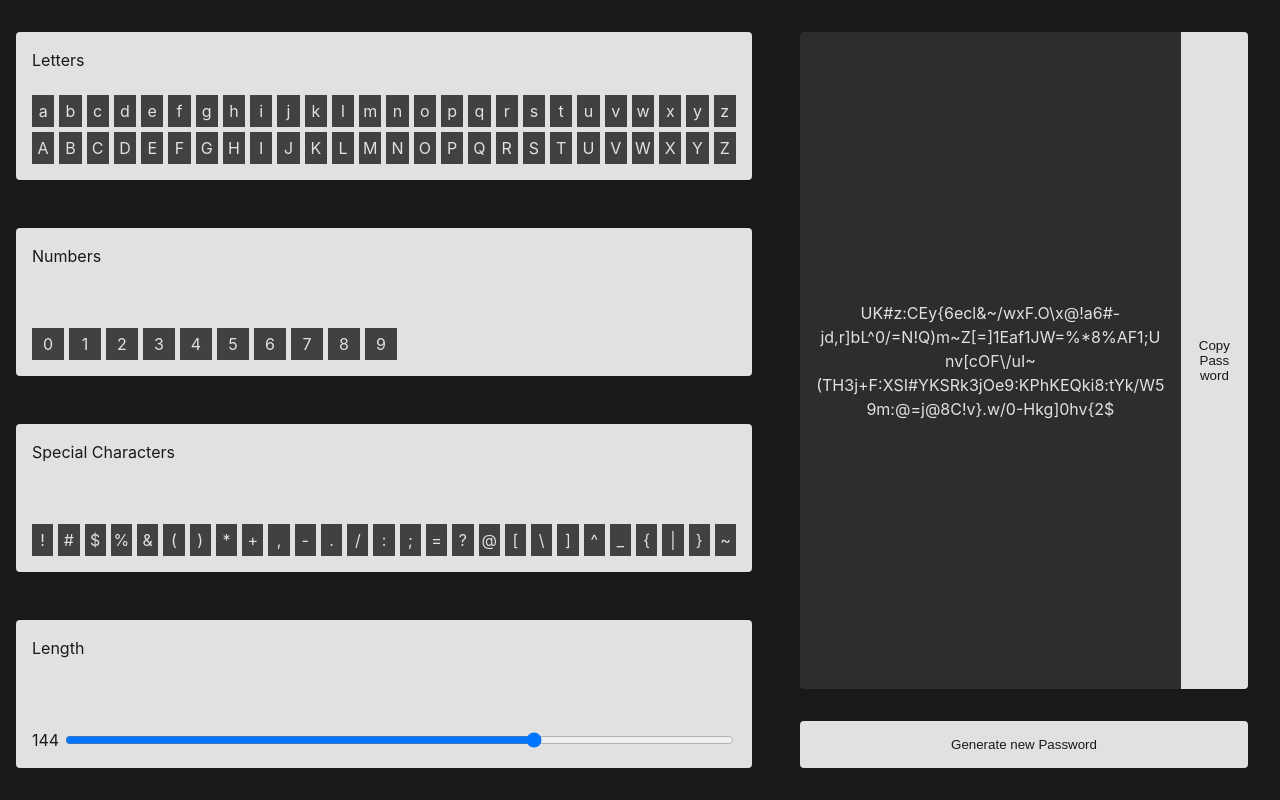
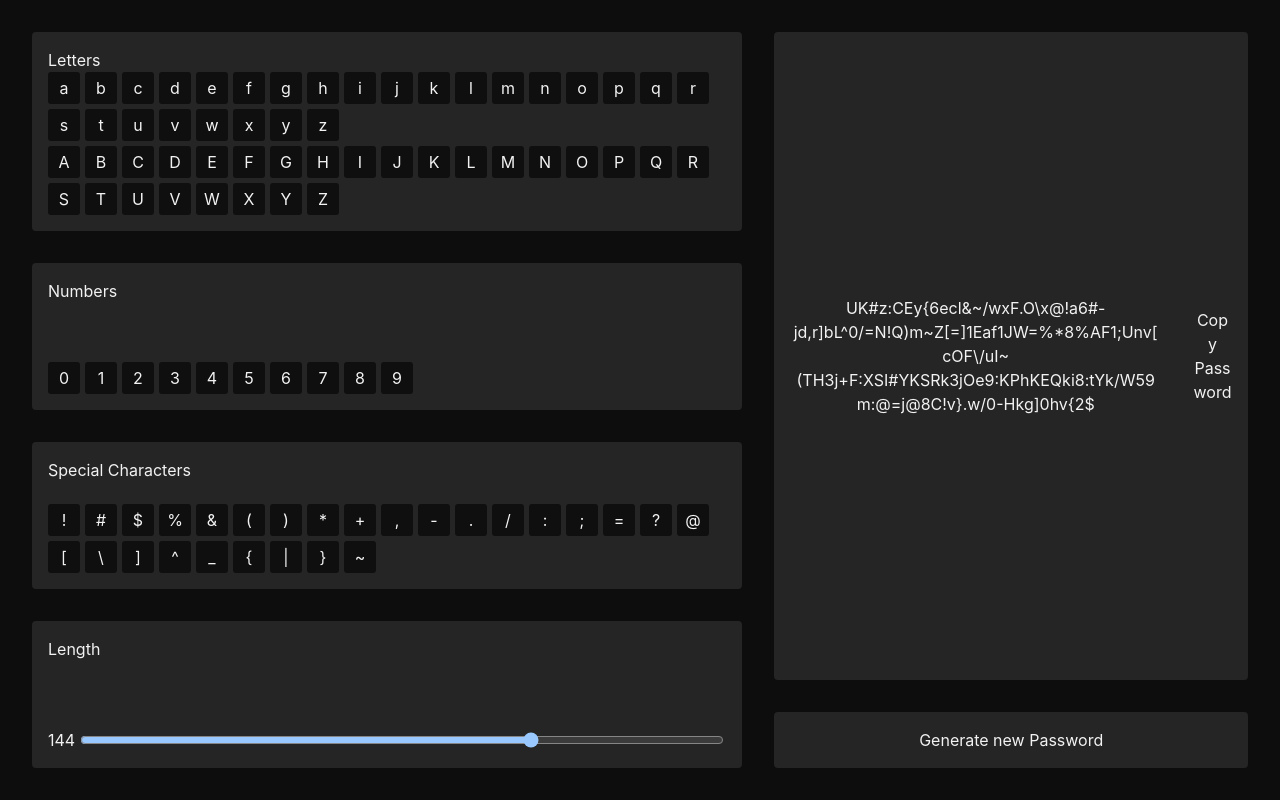
Before and after one commit to moritz-schuessler/password-generator, a Svelte app: page / in a window 1280 px wide. Built offline with nearby package versions, Linux system fonts and the light colour scheme.

Commit message:
Changed Styling

```diff
--- a/src/App.svelte
+++ b/src/App.svelte
@@ -39,5 +39,14 @@ import {lowerCases, upperCases, numbers, specials} from "./lib/stores.js";
 <style>
     main {
         display: flex;
+
+        height: 100dvh;
+        width: 100dvw;
+
+        padding: 2rem;
+        gap: 2rem;
+
+        color: hsl(var(--lightColor));
+        background-color: hsl(var(--darkColor));
     }
 </style>
--- a/src/app.css
+++ b/src/app.css
@@ -1,13 +1,14 @@
 :root {
+  --darkColor: 0, 0%, 5%;
+  --lightColor: 0, 0%, 95%;
+  --accentColor: 39, 87% ,59%;
+
+  --passwordWidth: 40dvw;
+  --settingsWidth: 60dvw;
+
   font-family: Inter, system-ui, Avenir, Helvetica, Arial, sans-serif;
   line-height: 1.5;
   font-weight: 400;
-
-  box-sizing: border-box;
-
-  color-scheme: light dark;
-  color: rgb(225,225,225);
-  background-color: rgb(25,25,25);
 
   font-synthesis: none;
   text-rendering: optimizeLegibility;
@@ -16,17 +17,23 @@
   -webkit-text-size-adjust: 100%;
 }
 
-* {
+*, *::before, *::after {
   box-sizing: border-box;
 }
 
 html {
-  overflow: hidden;
-  height: 100%;
+  color-scheme: dark;
+  overscroll-behavior: none;
 }
 
 body {
-  height: 100%;
-  overflow: auto;
   margin: 0;
+
+  color: hsl(var(--lightColor));
+  background-color: hsl(var(--darkColor));
 }
+
+button {
+  all: unset;
+  box-sizing: border-box;
+}
--- a/src/lib/password/Password.svelte
+++ b/src/lib/password/Password.svelte
@@ -42,8 +42,8 @@
         gap: 2rem;
 
         height: 100%;
+        width: 100%;
 
-        padding: 2rem;
         overflow-wrap: anywhere;
         text-align: center;
         hyphens: none;
@@ -52,10 +52,12 @@
     .password-wrapper {
         display: flex;
         height: 100%;
+
+        border-radius: 4px;
     }
 
     .password {
-        background-color: rgba(225,225,225,0.1);
+        background-color: hsla(var(--lightColor), .1);
 
         display: flex;
         flex-basis: 85%;
@@ -70,21 +72,17 @@
     }
 
     button {
-        color: rgb(25,25,25);
-        background-color: rgb(225,225,225);
+        color: hsl(var(--lightColor));
+        background-color: hsla(var(--lightColor), .1);
 
-        border: none;
         border-radius: 4px;
 
         padding: 1rem;
     }
 
-    button:hover {
-        background-color: rgba(225,225,225,0.8);
-    }
-
-    button:active {
-        background-color: rgba(225,225,225,0.7);
+    button:hover, button:active {
+        background-color: hsla(var(--lightColor), .2);
+        color: hsl(var(--lightColor));
     }
 
     .copyPassword {
--- a/src/lib/password/PasswordWrapper.svelte
+++ b/src/lib/password/PasswordWrapper.svelte
@@ -1,4 +1,3 @@
-
 <div>
     <slot></slot>
 </div>
@@ -9,7 +8,7 @@
         align-items: center;
         justify-content: center;
 
-        height: 100vh;
-        width: 40vw;
+        height: 100%;
+        width: var(--passwordWidth)
     }
 </style>
--- a/src/lib/settings/Character.svelte
+++ b/src/lib/settings/Character.svelte
@@ -9,22 +9,25 @@
 
 <div class="wrapper">
     {#each characters as {character, isToggled}}
-        <div id={character} on:click={toggle} class="character {isToggled?'enabled':'disabled'}">
+        <button id={character} on:click={toggle} class="character {isToggled?'enabled':'disabled'}">
             {character}
-        </div>
+        </button>
     {/each}
 </div>
 
 <style>
     .wrapper {
         display: flex;
-        justify-content: flex-start;
-        column-gap: 5px;
+        justify-content: start;
+        flex-wrap: wrap;
+        gap: 5px;
     }
 
     .character {
-        color: #e1e1e1;
-        background-color: #191919  ;
+        all: unset;
+
+        color: hsl(var(--lightColor));
+        background-color: hsla(var(--darkColor), 1);
 
         display: flex;
         justify-content: center;
@@ -32,26 +35,20 @@
 
         width: 2rem;
         height: 2rem;
+
+        border-radius: 3px;
+    }
+
+    .character:hover {
+        background-color: hsla(var(--darkColor), .6);
     }
 
     .enabled {
-        background-color: rgb(25,25,25,0.8);
+        background-color: hsla(var(--darkColor), .9);
     }
 
     .disabled {
-        background-color: rgb(25,25,25,0.3);
-        color: rgb(25,25,25);
-    }
-
-    input {
-        color: rgb(25,25,25);
-        background-color: rgb(25,25,25,0.4);
-
-        border: none;
-        border-radius: 3px;
-
-        padding: 5px;
-
-        width: 100%;
+        background-color: hsla(var(--darkColor), .3);
+        color: hsla(var(--lightColor));
     }
 </style>
--- a/src/lib/settings/Setting.svelte
+++ b/src/lib/settings/Setting.svelte
@@ -12,20 +12,18 @@
 
 <style>
     .wrapper {
-        color: rgb(25,25,25);
-        background-color: rgba(225,225,225, 1);
-
         display: flex;
         flex-direction: column;
         justify-content: space-between;;
 
-        border-radius: 4px;
-
         width: 100%;
         height: 100%;
+        padding: 1rem;
 
-        padding: 1rem;
-        margin: 1rem;
+        color: hsl(var(--lightColor));
+        background-color: hsla(var(--lightColor), .1);
+
+        border-radius: 4px;
     }
 
     .label {
--- a/src/lib/settings/SettingsWrapper.svelte
+++ b/src/lib/settings/SettingsWrapper.svelte
@@ -8,11 +8,12 @@
         flex-direction: column;
         align-items: center;
         justify-content: space-between;
-        gap: 1rem;
 
-        height: 100vh;
-        width: 60vw;
+        height: 100%;
+        width: var(--settingsWidth);
+        gap: 2rem;
 
-        padding: 1rem;
+        overflow: scroll;
+        overscroll-behavior: none;
     }
 </style>
```
